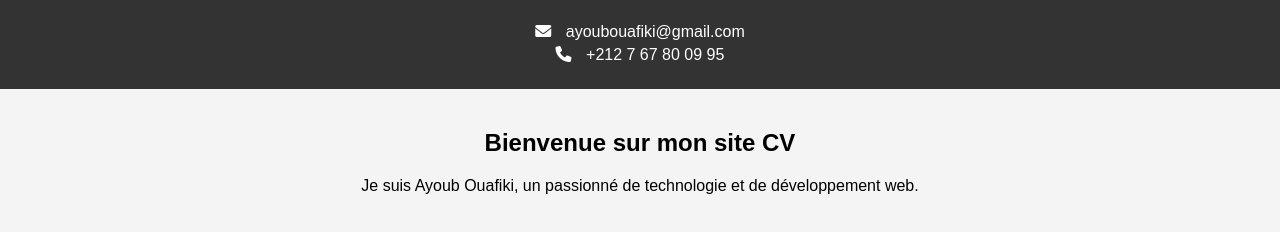
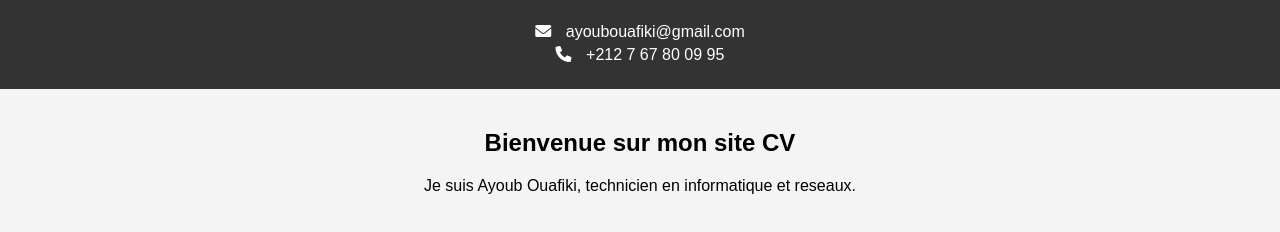
Before and after one commit to ayoubouafiki/ayoub-portfolio, a plain HTML site: page index.html in a window 1280 px wide. Shown: the part 172-404 px from the top of the page. Drawn offline with Linux system fonts and the light colour scheme.

Commit message:
Update files

```diff
--- a/index.html
+++ b/index.html
@@ -24,7 +24,7 @@
     <main>
         <section>
             <h1>Bienvenue sur mon site CV</h1>
-            <p>Je suis Ayoub Ouafiki, un passionné de technologie et de développement web.</p>
+            <p>Je suis Ayoub Ouafiki, technicien en informatique et reseaux.</p>
         </section>
     </main>
 </body>
```
